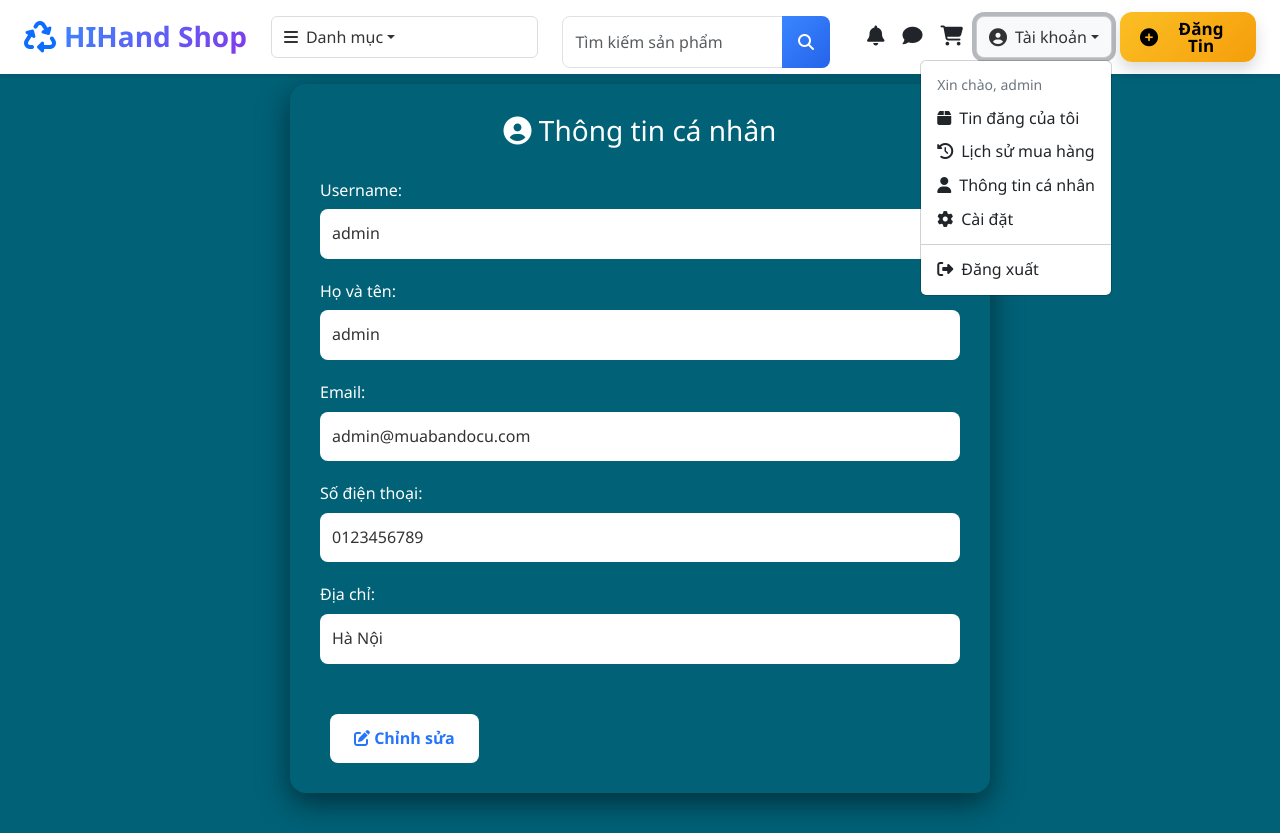
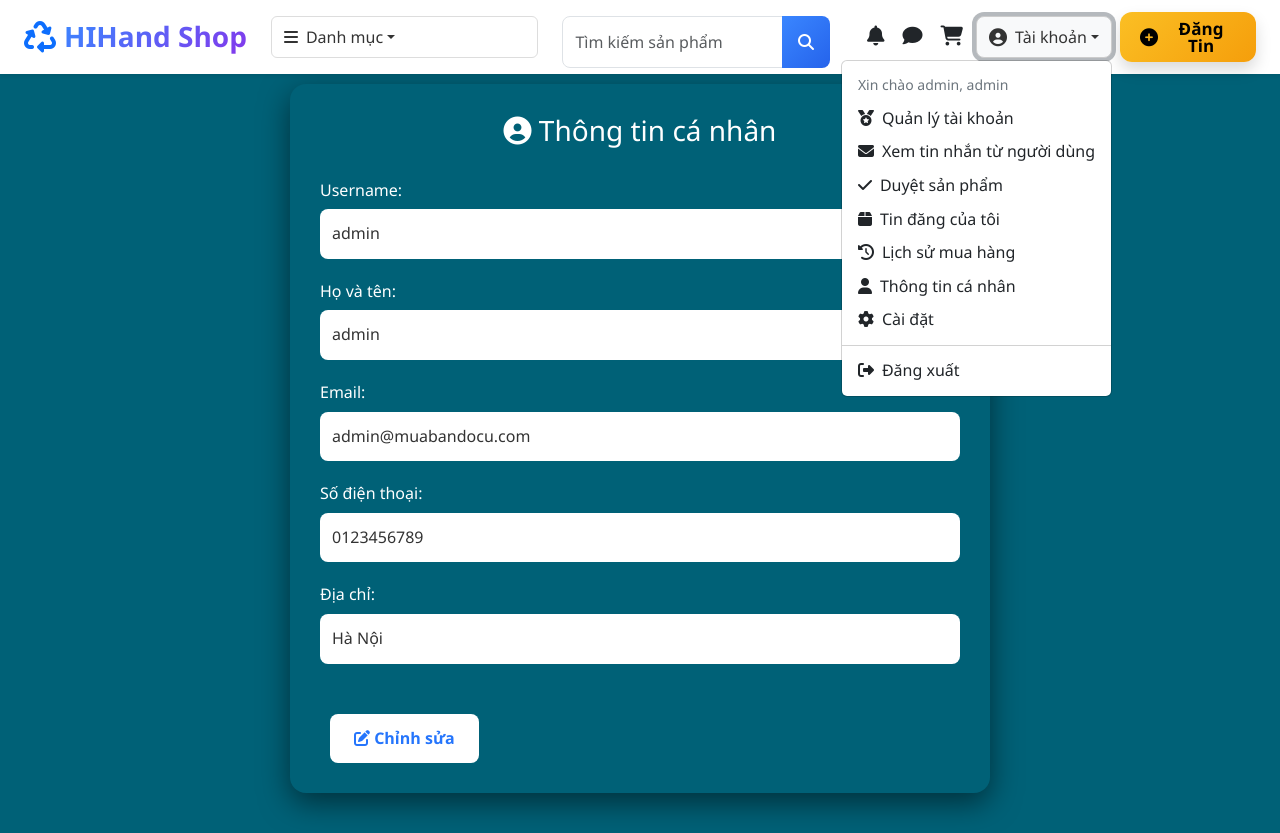
Before and after one commit to dichvietduc2005/WebMuaBanDoCu, a PHP site: page /WebMuaBanDoCu/app/View/user/ProfileUserView.php in a window 1280 px wide, after a click on "Tài khoản". Shown: the top 833 px of the page. Run offline with PHP 8.4, Linux system fonts and the light colour scheme; a user stored in the database is signed in; data comes from the database, SQL or seed files in the repository; data that the repository does not hold is empty.

Commit message:
Thêm lời chào và liên kết riêng cho quản trị viên ở tiêu đề; cập nhật kịch bản hồ sơ người dùng

```diff
--- a/app/Components/header/Header.php
+++ b/app/Components/header/Header.php
@@ -174,7 +174,14 @@ function renderHeader($pdo, $categories = [], $cart_count = 0, $unread_notificat
                                 <span>Tài khoản</span>
                             </button>
                             <ul class="dropdown-menu dropdown-menu-end">
-                                <li><h6 class="dropdown-header">Xin chào, <?php echo htmlspecialchars($_SESSION['username'] ?? 'User'); ?></h6></li>
+                                <li><h6 class="dropdown-header">Xin chào<?php echo $_SESSION['user_role'] == 'admin' ? ' admin' : ''?>, <?php echo htmlspecialchars($_SESSION['username'] ?? 'User'); ?></h6></li>
+                                 <?php
+                                if($_SESSION['user_role'] == 'admin'){
+                                    echo '<li><a class="dropdown-item" target="_blank" href='. '"/WebMuaBanDoCu/app/View/admin/QuanLyTaiKhoanView.php"' . '><i class="fas fa-solid fa-medal me-2"></i>' . 'Quản lý tài khoản' . '</a></li>';
+                                    echo '<li><a class="dropdown-item" target="_blank" href='. '"/WebMuaBanDoCu/app/View/admin/DanhSachBoxChatView.php"' . '><i class="fas fa-solid fa-envelope me-2"></i>' . 'Xem tin nhắn từ người dùng' . '</a></li>';
+                                    echo '<li><a class="dropdown-item" target="_blank" href='. '"/WebMuaBanDoCu/app/View/admin/products.php"' . '><i class="fas fa-solid fa-check me-2"></i>' . 'Duyệt sản phẩm' . '</a></li>';
+                                }
+                                ?>
                                 <li><a class="dropdown-item" href="/WebMuaBanDoCu/app/View/product/Product.php"><i class="fas fa-box me-2"></i>Tin đăng của tôi</a></li>
                                 <li><a class="dropdown-item" href="/WebMuaBanDoCu/app/View/order/order_history.php"><i class="fas fa-history me-2"></i>Lịch sử mua hàng</a></li>
                                 <li><a class="dropdown-item" href="/WebMuaBanDoCu/app/View/user/ProfileUserView.php"><i class="fas fa-user me-2"></i>Thông tin cá nhân</a></li>
--- a/app/View/admin/products.php
+++ b/app/View/admin/products.php
@@ -25,6 +25,7 @@ $pending_products = getPendingProducts($pdo);
     <link rel="stylesheet" href="https://cdnjs.cloudflare.com/ajax/libs/font-awesome/6.4.0/css/all.min.css">
     <link href="../../../public/assets/css/index.css" rel="stylesheet">
     <link rel="stylesheet" href="../../../public/assets/css/products_admin.css">
+    <link rel="stylesheet" href="/WebMuaBanDoCu/public/assets/css/user_box_chat.css?v=1.2">
 </head>
 
 <body>
@@ -73,6 +74,11 @@ $pending_products = getPendingProducts($pdo);
         <?php endif; ?>
     </div>
     <?php footer(); ?>
+    <script>userId = <?php echo $_SESSION['user_id'] ?> </script>
+    <script src="/WebMuaBanDoCu/public/assets/js/user_chat_system.js?v=3"> </script>
+    <script src="https://code.jquery.com/jquery-3.6.0.min.js"></script>
+    <script src="https://cdn.jsdelivr.net/npm/bootstrap@5.3.0/dist/js/bootstrap.bundle.min.js"></script>
+    <script src="<?php echo BASE_URL; ?>public/assets/js/main.js"></script>
 </body>
 
 </html>
--- a/app/View/user/ProfileUserView.php
+++ b/app/View/user/ProfileUserView.php
@@ -69,8 +69,8 @@ require_once __DIR__ . '/../../Components/header/Header.php';
     <!-- Scripts -->
 
     <script>userId = <?php echo $_SESSION['user_id'] ?> </script>
+    <script src="/WebMuaBanDoCu/public/assets/js/user_chat_system.js?v=3"> </script>
     <script src="/WebMuaBanDoCu/public/assets/js/profile_user.js?v=6"></script>
-    <script src="/WebMuaBanDoCu/public/assets/js/user_chat_system.js?v=3"> </script>
     <script src="https://code.jquery.com/jquery-3.6.0.min.js"></script>
     <script src="https://cdn.jsdelivr.net/npm/bootstrap@5.3.0/dist/js/bootstrap.bundle.min.js"></script>
     <script src="<?php echo BASE_URL; ?>public/assets/js/main.js"></script>
```
Also changed, not shown: 1 other file.
